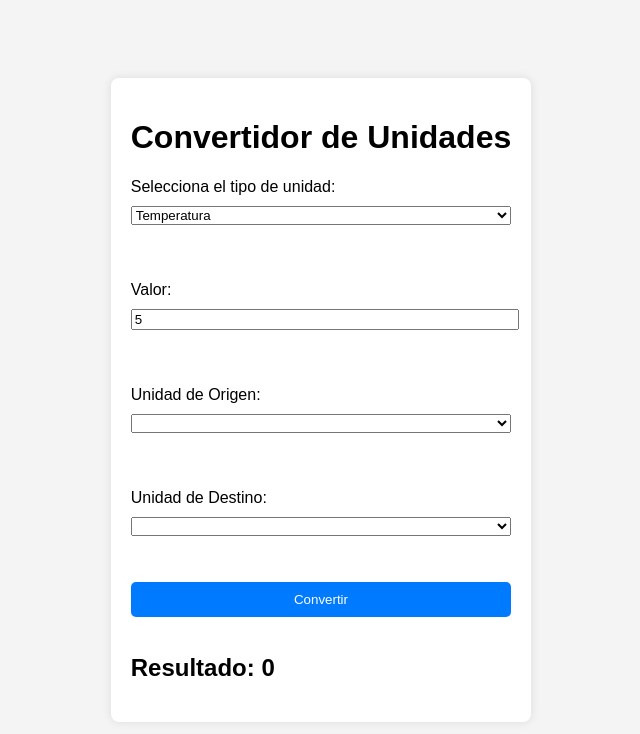
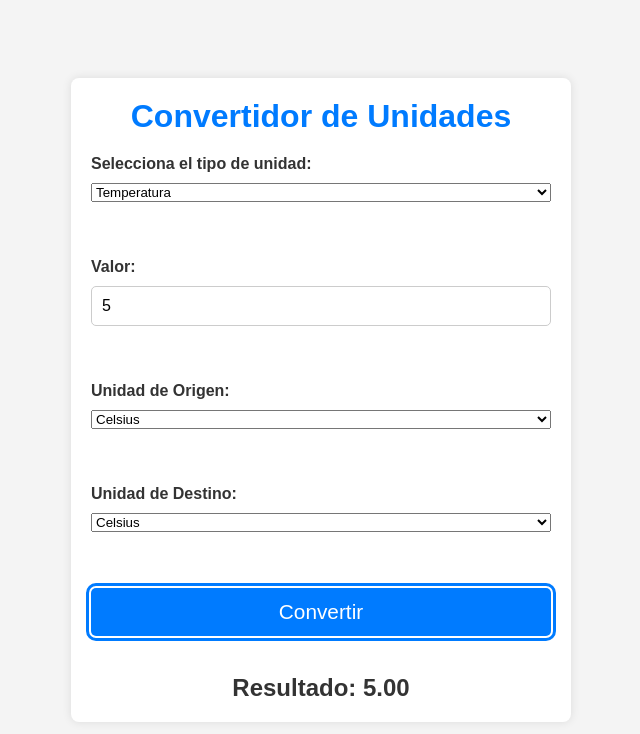
Before and after one commit to Jorge-Levi/Convertidor-de-Unidades, a plain HTML site: page index.html in a window 1280 px wide. Both pictures are taken after typing "5" into the empty fields and a click on the button "Convertir". Shown: the whole page, without its empty margins (319-959 px from the left). Drawn offline with Linux system fonts and the light colour scheme.

Commit message:
mejorando pagina

```diff
--- a/index.html
+++ b/index.html
@@ -1,37 +1,32 @@
 <!DOCTYPE html>
 <html lang="es">
 <head>
-    <meta charset="UTF-8" />
-    <meta name="viewport" content="width=device-width, initial-scale=1.0" />
+    <meta charset="UTF-8">
+    <meta name="viewport" content="width=device-width, initial-scale=1.0">
     <title>Convertidor de Unidades</title>
-    <link rel="stylesheet" href="styles.css" />
+    <link rel="stylesheet" href="styles.css">
 </head>
 <body>
     <div class="container">
         <h1>Convertidor de Unidades</h1>
         <label for="tipo-unidad">Selecciona el tipo de unidad:</label>
-      <select id="tipo-unidad">
+        <select id="tipo-unidad" aria-label="Selecciona el tipo de unidad">
             <option value="temperatura">Temperatura</option>
             <option value="longitud">Longitud</option>
-        <!-- Puedes añadir más opciones aquí -->
         </select>
-      <br /><br />
+        <br><br>
         <label for="valor">Valor:</label>
-      <input type="number" id="valor" placeholder="Ingresa un valor" />
-      <br /><br />
+        <input type="number" id="valor" placeholder="Ingresa un valor" aria-labelledby="valor">
+        <br><br>
         <label for="unidad-origen">Unidad de Origen:</label>
-      <select id="unidad-origen">
-        <!-- Opciones dinámicas -->
-      </select>
-      <br /><br />
+        <select id="unidad-origen" aria-label="Unidad de Origen"></select>
+        <br><br>
         <label for="unidad-destino">Unidad de Destino:</label>
-      <select id="unidad-destino">
-        <!-- Opciones dinámicas -->
-      </select>
-      <br /><br />
-      <button id="convertir">Convertir</button>
-      <br /><br />
-      <h2>Resultado: <span id="resultado">0</span></h2>
+        <select id="unidad-destino" aria-label="Unidad de Destino"></select>
+        <br><br>
+        <button id="convertir" aria-label="Convertir">Convertir</button>
+        <br><br>
+        <h2>Resultado: <span id="resultado" aria-live="polite">0</span></h2>
     </div>
     <script src="script.js"></script>
 </body>
--- a/script.js
+++ b/script.js
@@ -0,0 +1,90 @@
+document.addEventListener('DOMContentLoaded', function () {
+    const tipoUnidad = document.getElementById('tipo-unidad');
+    const unidadOrigen = document.getElementById('unidad-origen');
+    const unidadDestino = document.getElementById('unidad-destino');
+    const valor = document.getElementById('valor');
+    const resultado = document.getElementById('resultado');
+    const convertir = document.getElementById('convertir');
+
+    const unidades = {
+        temperatura: ['Celsius', 'Fahrenheit', 'Kelvin'],
+        longitud: ['Metros', 'Kilómetros', 'Millas', 'Pies'],
+        // Puedes añadir más categorías y unidades aquí
+    };
+
+    const factoresConversion = {
+        longitud: {
+            Metros: 1,
+            Kilómetros: 1000,
+            Millas: 1609.34,
+            Pies: 0.3048,
+        },
+        temperatura: {
+            // No necesitas factores para temperatura porque se maneja por funciones
+        },
+    };
+
+    // Actualizar las opciones de unidades según el tipo seleccionado
+    tipoUnidad.addEventListener('change', function () {
+        const tipo = tipoUnidad.value;
+        unidadOrigen.innerHTML = '';
+        unidadDestino.innerHTML = '';
+
+        unidades[tipo].forEach(unidad => {
+            const optionOrigen = document.createElement('option');
+            optionOrigen.value = unidad;
+            optionOrigen.textContent = unidad;
+            unidadOrigen.appendChild(optionOrigen);
+
+            const optionDestino = document.createElement('option');
+            optionDestino.value = unidad;
+            optionDestino.textContent = unidad;
+            unidadDestino.appendChild(optionDestino);
+        });
+    });
+
+    // Lógica de conversión
+    convertir.addEventListener('click', function () {
+        const tipo = tipoUnidad.value;
+        const valorEntrada = parseFloat(valor.value);
+        const unidadDe = unidadOrigen.value;
+        const unidadA = unidadDestino.value;
+
+        if (isNaN(valorEntrada)) {
+            resultado.textContent = "Por favor, ingresa un valor numérico válido.";
+            return;
+        }
+
+        let valorConvertido;
+
+        if (tipo === 'longitud') {
+            const factorOrigen = factoresConversion.longitud[unidadDe];
+            const factorDestino = factoresConversion.longitud[unidadA];
+            valorConvertido = valorEntrada * (factorOrigen / factorDestino);
+        } else if (tipo === 'temperatura') {
+            if (unidadDe === 'Celsius' && unidadA === 'Fahrenheit') {
+                valorConvertido = (valorEntrada * 9/5) + 32;
+            } else if (unidadDe === 'Fahrenheit' && unidadA === 'Celsius') {
+                valorConvertido = (valorEntrada - 32) * 5/9;
+            } else if (unidadDe === 'Celsius' && unidadA === 'Kelvin') {
+                valorConvertido = valorEntrada + 273.15;
+            } else if (unidadDe === 'Kelvin' && unidadA === 'Celsius') {
+                valorConvertido = valorEntrada - 273.15;
+            } else if (unidadDe === 'Fahrenheit' && unidadA === 'Kelvin') {
+                valorConvertido = (valorEntrada - 32) * 5/9 + 273.15;
+            } else if (unidadDe === 'Kelvin' && unidadA === 'Fahrenheit') {
+                valorConvertido = (valorEntrada - 273.15) * 9/5 + 32;
+            } else {
+                valorConvertido = valorEntrada; // Misma unidad
+            }
+        } else {
+            resultado.textContent = "Conversión no soportada para el tipo seleccionado.";
+            return;
+        }
+
+        resultado.textContent = valorConvertido.toFixed(2);
+    });
+
+    // Dispara el evento change para inicializar las opciones de unidad
+    tipoUnidad.dispatchEvent(new Event('change'));
+});
--- a/styles.css
+++ b/styles.css
@@ -1,3 +1,11 @@
+/* Reset de estilos predeterminados del navegador */
+* {
+    margin: 0;
+    padding: 0;
+    box-sizing: border-box;
+}
+
+/* Estilos generales */
 body {
     font-family: Arial, sans-serif;
     background-color: #f4f4f4;
@@ -6,30 +14,103 @@ body {
     align-items: center;
     height: 100vh;
     margin: 0;
+    color: #333;
 }
+
+/* Contenedor principal */
 .container {
     background: white;
     padding: 20px;
     border-radius: 8px;
     box-shadow: 0 0 10px rgba(0, 0, 0, 0.1);
+    width: 100%;
+    max-width: 400px;
+    margin: 20px;
 }
+
+/* Encabezado */
 h1 {
     text-align: center;
+    margin-bottom: 20px;
+    color: #007BFF;
+    font-size: 1.8em;
 }
+
+/* Etiquetas, selectores e inputs */
 label, select, input {
     display: block;
     margin: 10px 0;
     width: 100%;
 }
+
+label {
+    font-weight: bold;
+    margin-bottom: 5px;
+}
+
+input[type="number"] {
+    padding: 10px;
+    border: 1px solid #ccc;
+    border-radius: 5px;
+    font-size: 1em;
+}
+
+/* Botón de conversión */
 button {
     width: 100%;
-    padding: 10px;
+    padding: 12px;
     background-color: #007BFF;
     color: white;
     border: none;
     border-radius: 5px;
     cursor: pointer;
+    font-size: 1.2em;
+    margin-top: 10px;
 }
+
 button:hover {
     background-color: #0056b3;
 }
+
+/* Resultado */
+h2 {
+    text-align: center;
+    margin-top: 20px;
+    font-size: 1.5em;
+}
+
+/* Accesibilidad */
+button:focus, input:focus, select:focus {
+    outline: 3px solid #007BFF;
+    outline-offset: 2px;
+}
+
+/* Estilos para pantallas pequeñas */
+@media (max-width: 480px) {
+    .container {
+        padding: 15px;
+    }
+
+    h1 {
+        font-size: 1.5em;
+    }
+
+    button {
+        font-size: 1.1em;
+    }
+}
+
+/* Estilos para pantallas grandes */
+@media (min-width: 768px) {
+    .container {
+        max-width: 500px;
+    }
+
+    h1 {
+        font-size: 2em;
+    }
+
+    button {
+        font-size: 1.3em;
+    }
+}
```
Lines whose indentation alone changed are shown as unchanged.
